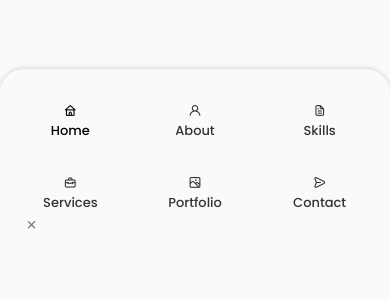
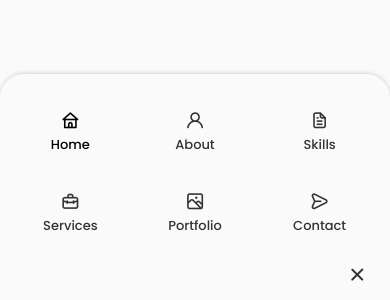
Before and after one commit to Mariana-Diachun/portfolio-new, a React (Create React App) app: page / in a window 390 px wide. Shown: the part 544-844 px from the top of the page. Built offline with nearby package versions, Linux system fonts and the light colour scheme; a web font is replaced by a local one.

Commit message:
Update header.css

```diff
--- a/src/components/header/header.css
+++ b/src/components/header/header.css
@@ -72,6 +72,28 @@
     gap: 2rem;
   }
 
+  .nav_list {
+    display: grid;
+    grid-template-columns: repeat(3, 1fr);
+    gap: 2rem;
+  }
+
+  .nav__icon {
+    font-size: 1.2rem;
+  }
+
+  .nav__close {
+    position: absolute;
+    right: 1.3rem;
+    bottom: 0.5rem;
+    font-size: 1.5rem;
+    cursor: pointer;
+    color: var(--title-color);
+  }
+
+  .nav__close:hover {
+    color: var(--title-color-dark);
+  }
   .nav__icon,
   .nav__close,
   .nav__toggle {
```
